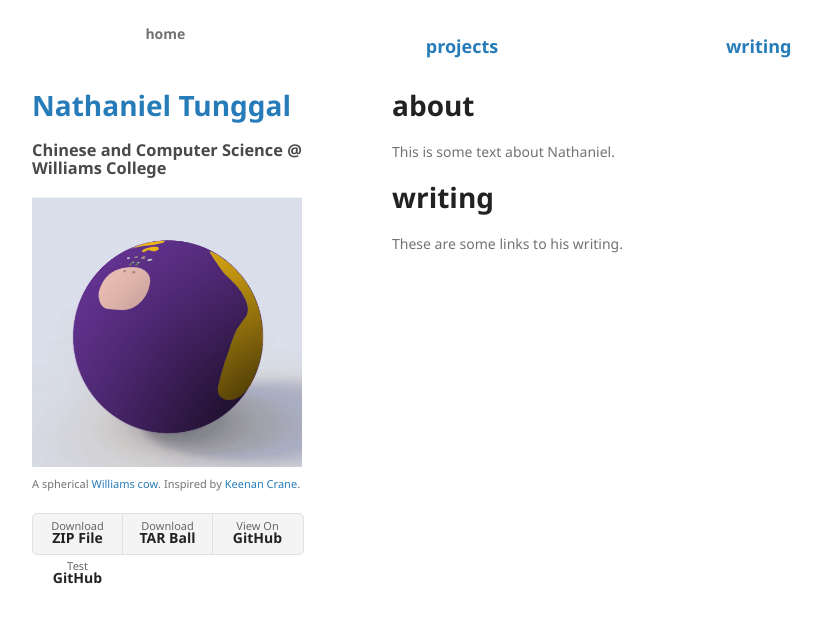
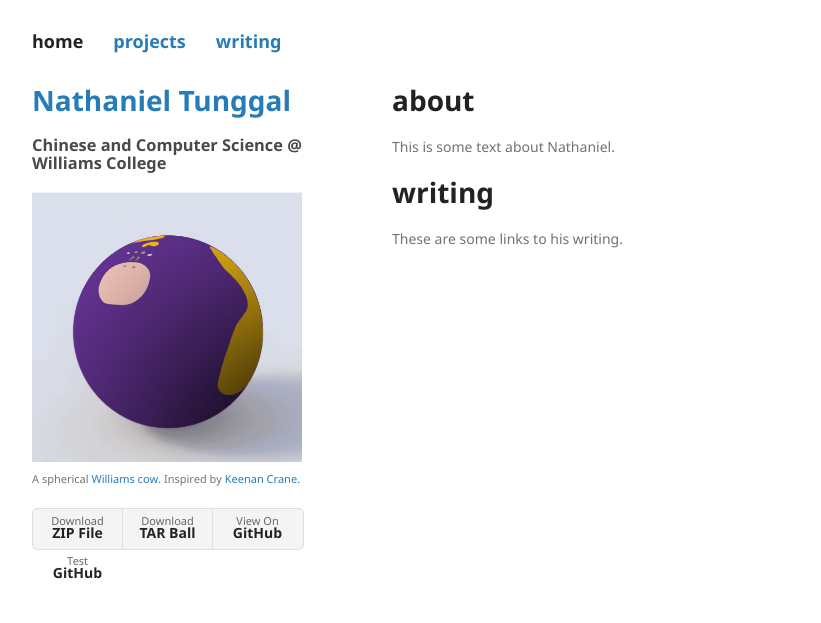
Before and after one commit to ntunggal/ntunggal.github.io, a Jekyll site: the page built from index.md, in a window 1280 px wide. Shown: the top 623 px of the page, without its empty margins (178-999 px from the left). Built offline with Jekyll 4.4.1, drawn with Linux system fonts in a browser that asks for light colours; our own code applies the rules of GitHub Pages for plain Markdown files.

Commit message:
left align formatting

```diff
--- a/_sass/jekyll-theme-minimal.scss
+++ b/_sass/jekyll-theme-minimal.scss
@@ -3,14 +3,14 @@
 
 body {
   background-color: #fff;
-  padding:15px;
+  padding:20px;
   font: 14px/1.5 "Noto Sans", "Helvetica Neue", Helvetica, Arial, sans-serif;
   color:#727272;
   font-weight:400;
 }
 
 nav {
-  padding-bottom: 20px;
+  padding-bottom: 30px;
 
   ul {
     margin: 0;
@@ -25,16 +25,17 @@ nav {
   }
 
   li {
-    flex: 1; // Makes each <li> take up equal space
-    text-align: center;
+    text-align: left;
     font-weight: bold;
+    font-size: 18px;
+    color: #222;
   }
 
   a {
     color:#267CB9;
     text-decoration:none;
     font-size: 18px; // Optional: Adjust text size
-    padding: 10px 15px; // Adds spacing around links for better clickability
+    //padding: 10px 15px; // Adds spacing around links for better clickability
     display: block; // Makes each link take up space properly
   }
 
```
